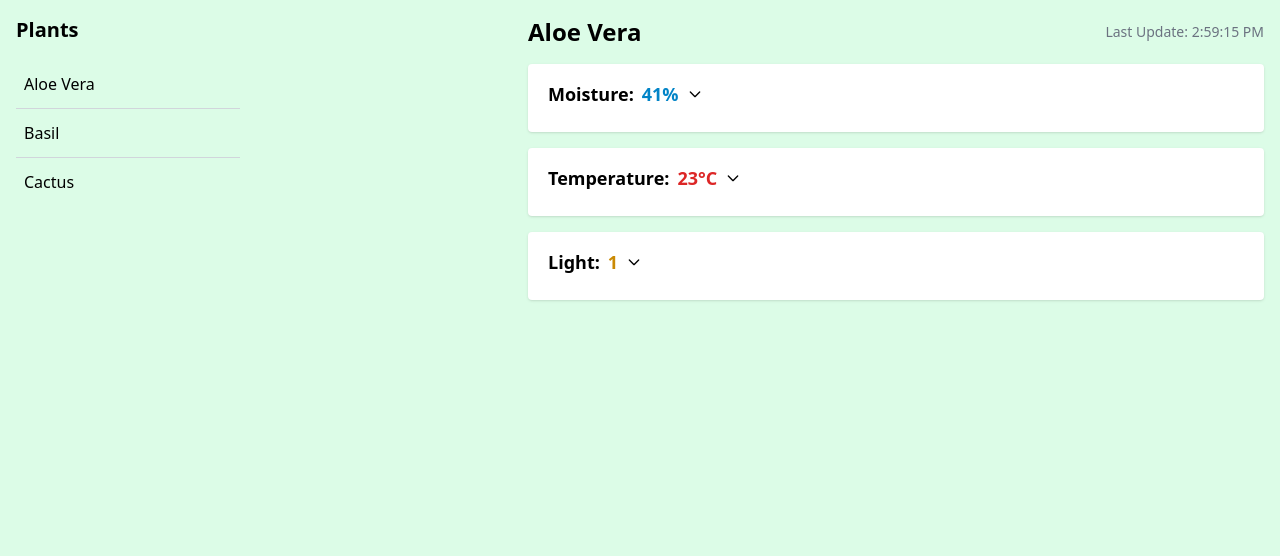
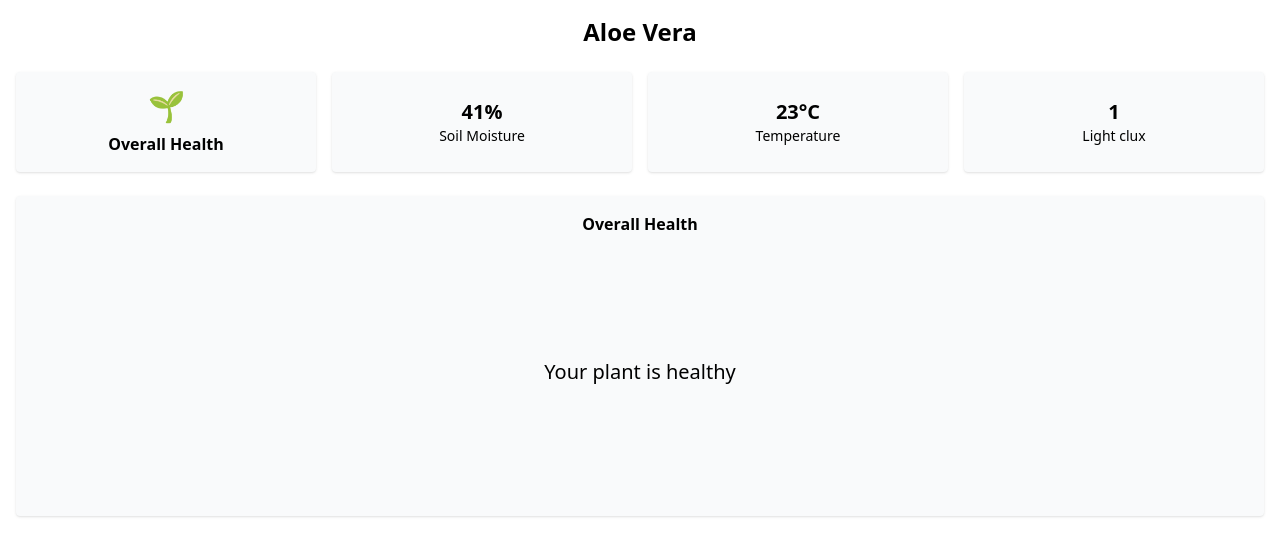
Before and after one commit to luisgrst/vue-plant-app, a Vue app in the folder plant-frontend/: page / in a window 1280 px wide. Shown: the top 556 px of the page. Built offline with nearby package versions, Linux system fonts and the light colour scheme.

Commit message:
Revamp dashboard layout

```diff
--- a/plant-frontend/src/App.vue
+++ b/plant-frontend/src/App.vue
@@ -2,15 +2,7 @@
 import { ref, computed } from 'vue'
 import LineChart from './components/LineChart.vue'
 
-const plants = ref([
-  { id: 1, name: 'Aloe Vera' },
-  { id: 2, name: 'Basil' },
-  { id: 3, name: 'Cactus' }
-])
-
-const selectedPlant = ref(plants.value[0])
-const sidebarOpen = ref(false)
-const lastUpdate = ref(new Date().toLocaleTimeString())
+const plantName = ref('Aloe Vera')
 
 const labels = Array.from({ length: 24 }, (_, i) => i)
 const moistureData = Array.from({ length: 24 }, () => Math.floor(Math.random() * 40) + 30)
@@ -21,108 +13,92 @@ const latestMoisture = computed(() => moistureData[moistureData.length - 1])
 const latestTemperature = computed(() => temperatureData[temperatureData.length - 1])
 const latestLight = computed(() => lightData[lightData.length - 1])
 
-function selectPlant(plant) {
-  selectedPlant.value = plant
-  sidebarOpen.value = false
-  lastUpdate.value = new Date().toLocaleTimeString()
+const selectedMetric = ref('overall')
+
+const metricHeader = computed(() => {
+  switch (selectedMetric.value) {
+    case 'moisture':
+      return 'Soil Moisture %'
+    case 'temperature':
+      return 'Temperature °C'
+    case 'light':
+      return 'Light clux'
+    default:
+      return 'Overall Health'
+  }
+})
+
+const metricData = computed(() => {
+  switch (selectedMetric.value) {
+    case 'moisture':
+      return moistureData
+    case 'temperature':
+      return temperatureData
+    case 'light':
+      return lightData
+    default:
+      return []
+  }
+})
+
+const metricColor = computed(() => {
+  switch (selectedMetric.value) {
+    case 'moisture':
+      return '#87CEEB'
+    case 'temperature':
+      return '#FF6347'
+    case 'light':
+      return '#FFD700'
+    default:
+      return '#34D399'
+  }
+})
+
+function showMetric(metric) {
+  selectedMetric.value = metric
 }
 </script>
 
 <template>
-  <div class="min-h-screen flex flex-col md:flex-row bg-green-100">
-    <!-- Sidebar -->
+  <div class="min-h-screen bg-white p-4">
+    <h1 class="text-2xl font-bold text-center mb-6">{{ plantName }}</h1>
+    <div class="grid grid-cols-2 sm:grid-cols-4 gap-4 mb-6">
       <div
-      class="fixed inset-0 bg-black bg-opacity-50 z-10 md:hidden"
-      v-if="sidebarOpen"
-      @click="sidebarOpen = false"
-    ></div>
-    <aside
-      :class="[
-        'bg-green-100 w-64 p-4 z-20 transition-transform md:translate-x-0 fixed md:static h-full overflow-y-auto',
-        sidebarOpen ? 'translate-x-0' : '-translate-x-full'
-      ]"
+        @click="showMetric('overall')"
+        class="cursor-pointer bg-gray-50 rounded shadow flex flex-col items-center justify-center p-4"
       >
-      <h2 class="text-xl font-bold mb-4">Plants</h2>
-  <ul class="divide-y divide-gray-300">
-        <li
-          v-for="plant in plants"
-          :key="plant.id"
-          class="py-2"
+        <span class="text-3xl">🌱</span>
+        <span class="mt-2 font-semibold text-center">Overall Health</span>
+      </div>
+      <div
+        @click="showMetric('moisture')"
+        class="cursor-pointer bg-gray-50 rounded shadow flex flex-col items-center justify-center p-4"
       >
-          <button
-            class="w-full text-left px-2 py-1 rounded hover:bg-green-200"
-            @click="selectPlant(plant)"
+        <span class="text-xl font-bold">{{ latestMoisture }}%</span>
+        <span class="text-sm text-center">Soil Moisture</span>
+      </div>
+      <div
+        @click="showMetric('temperature')"
+        class="cursor-pointer bg-gray-50 rounded shadow flex flex-col items-center justify-center p-4"
       >
-            {{ plant.name }}
-          </button>
-        </li>
-      </ul>
-    </aside>
-
-    <!-- Main Content -->
-    <div class="flex-1 p-4 md:ml-64 bg-green-100">
-      <header class="flex items-center justify-between mb-4 md:hidden">
-        <button
-          class="p-2 text-gray-700"
-          @click="sidebarOpen = true"
+        <span class="text-xl font-bold">{{ latestTemperature }}°C</span>
+        <span class="text-sm text-center">Temperature</span>
+      </div>
+      <div
+        @click="showMetric('light')"
+        class="cursor-pointer bg-gray-50 rounded shadow flex flex-col items-center justify-center p-4"
       >
-          <svg
-            xmlns="http://www.w3.org/2000/svg"
-            class="h-6 w-6"
-            fill="none"
-            viewBox="0 0 24 24"
-            stroke="currentColor"
-          >
-            <path stroke-linecap="round" stroke-linejoin="round" stroke-width="2" d="M4 6h16M4 12h16M4 18h16" />
-          </svg>
-        </button>
-        <div class="text-right">
-          <h1 class="text-xl font-bold">{{ selectedPlant.name }}</h1>
-          <p class="text-xs text-gray-500">Last Update: {{ lastUpdate }}</p>
+        <span class="text-xl font-bold">{{ latestLight }}</span>
+        <span class="text-sm text-center">Light clux</span>
       </div>
-      </header>
-      <div class="hidden md:flex justify-between items-center mb-4">
-        <h1 class="text-2xl font-bold">{{ selectedPlant.name }}</h1>
-        <span class="text-sm text-gray-500">Last Update: {{ lastUpdate }}</span>
     </div>
-      <!-- Dashboard Charts -->
-      <div class="space-y-4">
-        <details class="bg-white rounded shadow p-4 group">
-          <summary class="cursor-pointer text-lg mb-2 flex items-center space-x-2 ml-1">
-            <span class="font-bold">Moisture:</span>
-            <span class="font-bold text-sky-600">{{ latestMoisture }}%</span>
-            <svg xmlns="http://www.w3.org/2000/svg" class="w-4 h-4 ml-auto transition-transform group-open:rotate-180" fill="none" viewBox="0 0 24 24" stroke="currentColor">
-              <path stroke-linecap="round" stroke-linejoin="round" stroke-width="2" d="M19 9l-7 7-7-7" />
-            </svg>
-          </summary>
-          <div class="h-48">
-            <LineChart :labels="labels" :values="moistureData" y-label="Moisture (%)" color="#87CEEB" />
+    <div class="bg-gray-50 rounded shadow p-4 flex flex-col items-center" style="height: 20rem;">
+      <h2 class="font-semibold mb-2">{{ metricHeader }}</h2>
+      <div v-if="selectedMetric === 'overall'" class="flex items-center justify-center flex-1 text-xl">
+        Your plant is healthy
       </div>
-        </details>
-        <details class="bg-white rounded shadow p-4 group">
-          <summary class="cursor-pointer text-lg mb-2 flex items-center space-x-2 ml-1">
-            <span class="font-bold">Temperature:</span>
-            <span class="font-bold text-red-600">{{ latestTemperature }}°C</span>
-            <svg xmlns="http://www.w3.org/2000/svg" class="w-4 h-4 ml-auto transition-transform group-open:rotate-180" fill="none" viewBox="0 0 24 24" stroke="currentColor">
-              <path stroke-linecap="round" stroke-linejoin="round" stroke-width="2" d="M19 9l-7 7-7-7" />
-            </svg>
-          </summary>
-          <div class="h-48">
-            <LineChart :labels="labels" :values="temperatureData" y-label="Temperature (°C)" color="#FF6347" />
-          </div>
-        </details>
-        <details class="bg-white rounded shadow p-4 group">
-          <summary class="cursor-pointer text-lg mb-2 flex items-center space-x-2 ml-1">
-            <span class="font-bold">Light:</span>
-            <span class="font-bold text-yellow-600">{{ latestLight }}</span>
-            <svg xmlns="http://www.w3.org/2000/svg" class="w-4 h-4 ml-auto transition-transform group-open:rotate-180" fill="none" viewBox="0 0 24 24" stroke="currentColor">
-              <path stroke-linecap="round" stroke-linejoin="round" stroke-width="2" d="M19 9l-7 7-7-7" />
-            </svg>
-          </summary>
-          <div class="h-48">
-            <LineChart :labels="labels" :values="lightData" y-label="Light" color="#FFD700" />
-          </div>
-        </details>
+      <div v-else class="w-full h-full">
+        <LineChart :labels="labels" :values="metricData" :color="metricColor" />
       </div>
     </div>
   </div>
--- a/plant-frontend/src/components/LineChart.vue
+++ b/plant-frontend/src/components/LineChart.vue
@@ -18,7 +18,7 @@ const props = defineProps({
   },
   yLabel: {
     type: String,
-    required: true
+    default: ''
   },
   color: {
     type: String,
@@ -42,20 +42,17 @@ const chartData = {
 const chartOptions = {
   responsive: true,
   maintainAspectRatio: false,
+  plugins: {
+    legend: { display: false }
+  },
   scales: {
     x: {
-      ticks: {
-        callback: (val, index) =>
-          index % 4 === 0
-            ? `${String(props.labels[index]).padStart(2, '0')}:00`
-            : ''
-      }
+      grid: { display: false },
+      ticks: { display: false }
     },
     y: {
-      title: {
-        display: true,
-        text: props.yLabel
-      }
+      grid: { display: false },
+      ticks: { display: false }
     }
   }
 }
--- a/plant-frontend/src/style.css
+++ b/plant-frontend/src/style.css
@@ -3,5 +3,5 @@
 @tailwind utilities;
 
 body {
-  @apply bg-green-100;
+  @apply bg-white;
 }
```
Lines whose indentation alone changed are shown as unchanged.
